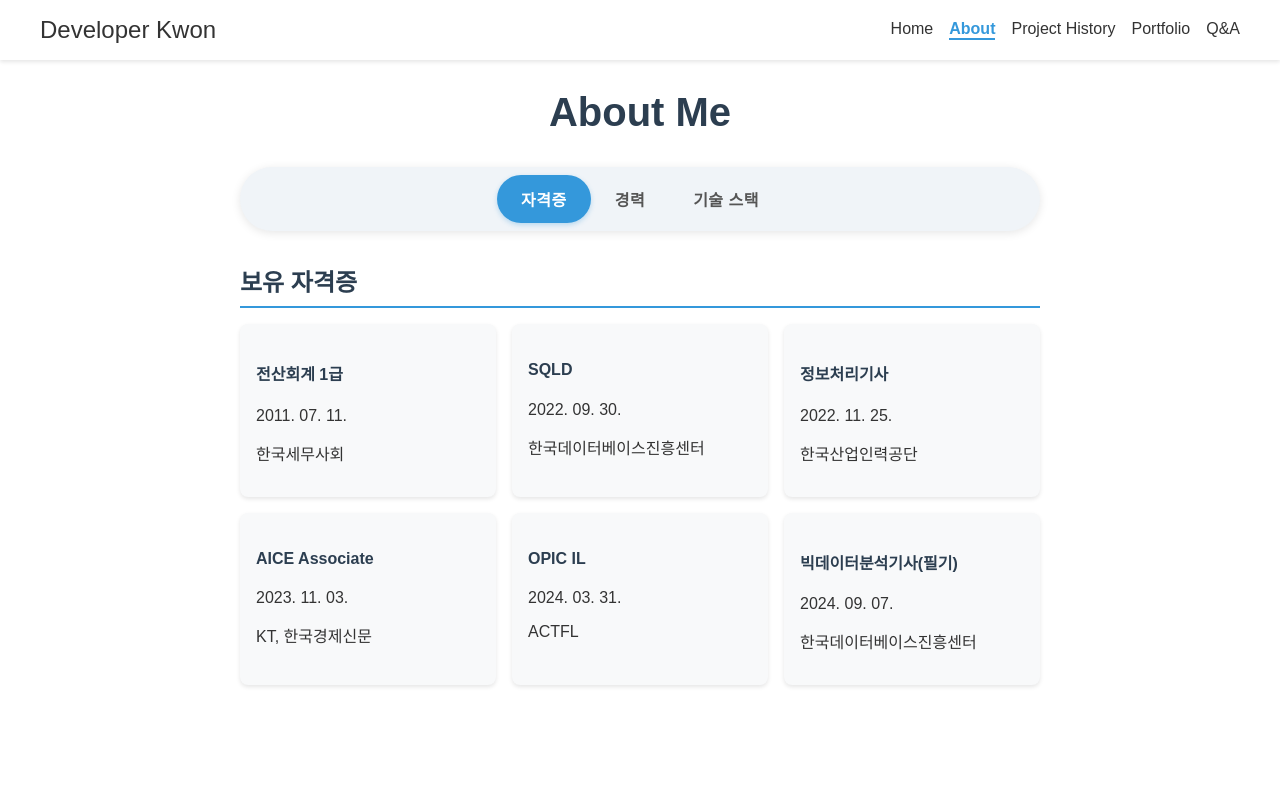
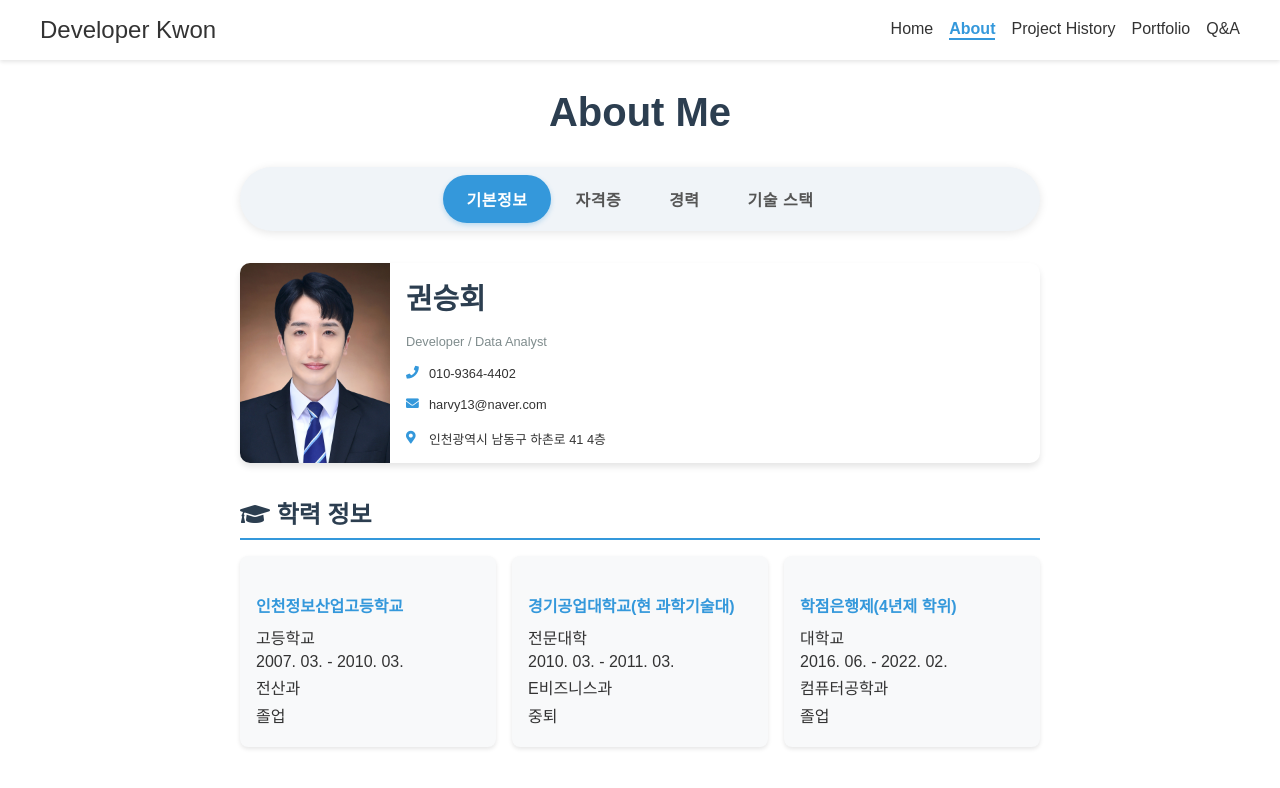
Before and after one commit to harvy1070/harvy_dev, a Vue app in the folder harvy_fe/: page /about in a window 1280 px wide. Shown: the top 788 px of the page. Built offline with nearby package versions, Linux system fonts and the light colour scheme.

Commit message:
about 탭 마무리 작업

```diff
--- a/harvy_fe/package.json
+++ b/harvy_fe/package.json
@@ -8,6 +8,9 @@
     "lint": "vue-cli-service lint"
   },
   "dependencies": {
+    "@fortawesome/fontawesome-svg-core": "^6.6.0",
+    "@fortawesome/free-solid-svg-icons": "^6.6.0",
+    "@fortawesome/vue-fontawesome": "^3.0.8",
     "core-js": "^3.8.3",
     "vue": "^3.2.13",
     "vue-router": "^4.4.4",
--- a/harvy_fe/src/views/About.vue
+++ b/harvy_fe/src/views/About.vue
@@ -6,13 +6,40 @@
 
         <div class="main-tabs">
             <button
-                v-for="tab in ['자격증', '경력', '기술 스택']"
+                v-for="tab in ['기본정보', '자격증', '경력', '기술 스택']"
                 :key="tab"
                 @click="selectMainTab(tab)"
                 :class="{ active: selectedMainTab === tab }"
             >
                 {{ tab }}
             </button>
+        </div>
+
+        <div v-if="selectedMainTab === '기본정보'" class="basic-info">
+            <div class="business-card">
+                <div class="card-left">
+                    <img src="@/assets/profile_image.jpg" alt="Profile Image" class="profile-image" />
+                </div>
+                <div class="card-right">
+                    <h2 class="name">{{ basicInfo.name }}</h2>
+                    <p class="title">Developer / Data Analyst</p>
+
+                    <p><i class="fas fa-phone"></i> {{ basicInfo.phone }}</p>
+                    <p><i class="fas fa-envelope"></i> {{ basicInfo.email }}</p>
+                    <p><i class="fas fa-map-marker-alt"></i> {{ basicInfo.address }}</p>
+                </div>
+            </div>
+
+            <h3><i class="fas fa-graduation-cap"></i> 학력 정보</h3>
+            <div class="education-list">
+                <div v-for="edu in basicInfo.education" :key="edu.school" class="education-item">
+                    <h4>{{ edu.school }}</h4>
+                    <p>{{ edu.degree }}</p>
+                    <p>{{ edu.period }}</p>
+                    <p>{{ edu.major }}</p>
+                    <p>{{ edu.status }}</p>
+                </div>
+            </div>
         </div>
 
         <div v-if="selectedMainTab === '자격증'" class="certifications">
@@ -32,7 +59,7 @@
                 <div class="experience-item" v-for="exp in experiences" :key="exp.company">
                     <div class="date">{{ exp.period }}</div>
                     <div class="content">
-                        <h4>{{ exp.company }}</h4>
+                        <h4 :style="{ color: 'black' }">{{ exp.company }}</h4>
                         <p class="position">{{ exp.position }}</p>
                         <p>{{ exp.description }}</p>
                     </div>
@@ -71,13 +98,58 @@ export default {
     name: 'AboutPage',
     data() {
         return {
-            selectedMainTab: '자격증',
+            selectedMainTab: '기본정보',
             selectedCategory: null,
+            basicInfo: {
+                name: '권승회',
+                birthDate: '1992. 01. 27.',
+                phone: '010-9364-4402',
+                email: 'harvy13@naver.com',
+                address: '인천광역시 남동구 하촌로 41 4층',
+                education: [
+                    {
+                        school: '인천정보산업고등학교',
+                        degree: '고등학교',
+                        period: '2007. 03. - 2010. 03.',
+                        major: '전산과',
+                        status: '졸업',
+                    },
+                    {
+                        school: '경기공업대학교(현 과학기술대)',
+                        degree: '전문대학',
+                        period: '2010. 03. - 2011. 03.',
+                        major: 'E비즈니스과',
+                        status: '중퇴',
+                    },
+                    {
+                        school: '학점은행제(4년제 학위)',
+                        degree: '대학교',
+                        period: '2016. 06. - 2022. 02.',
+                        major: '컴퓨터공학과',
+                        status: '졸업',
+                    },
+                ],
+            },
             certifications: [
                 {
-                    name: '전산회계 1급',
-                    date: '2011. 07. 11.',
-                    org: '한국세무사회',
+                    name: '빅데이터분석기사(필기)',
+                    date: '2024. 09. 07.',
+                    org: '한국데이터베이스진흥센터',
+                },
+                {
+                    name: 'OPIC IL',
+                    date: '2024. 03. 31.',
+                    org: 'ACTFL',
+                },
+                {
+                    name: 'AICE Associate',
+                    date: '2023. 11. 03.',
+                    org: 'KT, 한국경제신문',
+                },
+                {
+                    name: '정보처리기사',
+                    date: '2022. 11. 25.',
+                    org: '한국산업인력공단',
                 },
                 {
                     name: 'SQLD',
@@ -85,20 +157,9 @@ export default {
                     org: '한국데이터베이스진흥센터',
                 },
                 {
-                    name: '정보처리기사',
-                    date: '2022. 11. 25.',
-                    org: '한국산업인력공단',
-                },
-                {
-                    name: 'AICE Associate',
-                    date: '2023. 11. 03.',
-                    org: 'KT, 한국경제신문',
-                },
-                { name: 'OPIC IL', date: '2024. 03. 31.', org: 'ACTFL' },
-                {
-                    name: '빅데이터분석기사(필기)',
-                    date: '2024. 09. 07.',
-                    org: '한국데이터베이스진흥센터',
+                    name: '전산회계 1급',
+                    date: '2011. 07. 11.',
+                    org: '한국세무사회',
                 },
             ],
             experiences: [
@@ -144,10 +205,10 @@ export default {
                 {
                     name: '데이터 분석 & AI',
                     items: [
-                        { name: 'Python', level: 70 },
+                        { name: 'Python', level: 85 },
                         { name: 'Pandas/Numpy', level: 70 },
-                        { name: 'TensorFlow/Pytorch', level: 70 },
-                        { name: 'Matplotlib/Seaborn', level: 60 },
+                        { name: 'TensorFlow/Pytorch', level: 65 },
+                        { name: 'Matplotlib/Seaborn', level: 75 },
                     ],
                 },
                 {
@@ -202,10 +263,28 @@ export default {
         },
     },
     mounted() {
-        this.selectMainTab('자격증');
+        this.selectMainTab('기본정보');
     },
 };
 </script>
+
+<style>
+/* 전역 스타일 */
+.about-page {
+    font-family: 'NanumSquare', sans-serif;
+}
+
+html,
+body {
+    scrollbar-width: none; /* Firefox */
+    -ms-overflow-style: none; /* IE and Edge */
+}
+
+html::-webkit-scrollbar,
+body::-webkit-scrollbar {
+    display: none; /* Chrome, Safari, Opera */
+}
+</style>
 
 <style scoped>
 .about-page {
@@ -217,6 +296,7 @@ export default {
 }
 
 .header {
+    /* position: sticky; */
     margin-top: 50px;
     text-align: center;
     margin-bottom: 2rem;
@@ -229,6 +309,10 @@ h4 {
     color: #2c3e50;
 }
 
+h4 {
+    color: #3498db;
+}
+
 h1 {
     font-size: 2.5rem;
     margin-bottom: 1rem;
@@ -239,6 +323,124 @@ h3 {
     margin-bottom: 1rem;
     border-bottom: 2px solid #3498db;
     padding-bottom: 0.5rem;
+}
+.business-card {
+    width: 100%;
+    height: 200px;
+    display: flex;
+    background-color: #ffffff;
+    border-radius: 10px;
+    box-shadow: 0 4px 6px rgba(0, 0, 0, 0.1);
+    overflow: hidden;
+    margin-bottom: 2rem;
+}
+
+.card-left {
+    flex: 0 0 150px;
+    background-color: #3498db;
+}
+
+.profile-image {
+    width: 100%;
+    height: 100%;
+    object-fit: cover;
+}
+
+.card-right {
+    flex: 1;
+    padding: 1rem;
+    display: flex;
+    flex-direction: column;
+    justify-content: center;
+}
+
+.name {
+    font-size: 1.5rem;
+    color: #2c3e50;
+    margin-bottom: 0.25rem;
+}
+
+.title {
+    font-size: 0.9rem;
+    color: #7f8c8d;
+    margin-bottom: 0.5rem;
+}
+
+.card-right p {
+    font-size: 0.8rem;
+    margin-bottom: 0.25rem;
+    display: flex;
+    align-items: center;
+}
+
+.card-right i {
+    margin-right: 0.5rem;
+    color: #3498db;
+    width: 15px;
+}
+
+.name {
+    margin-top: 2px;
+    font-size: 1.8rem;
+    color: #2c3e50;
+    /* margin-bottom: 0.5rem; */
+}
+
+.title {
+    font-size: 1rem;
+    color: #7f8c8d;
+    margin-bottom: 1rem;
+}
+
+.contact-info p {
+    display: flex;
+    align-items: center;
+    margin-bottom: 0.5rem;
+    color: #34495e;
+}
+
+.contact-info i {
+    margin-right: 0.5rem;
+    color: #3498db;
+    width: 20px;
+}
+
+@media (max-width: 768px) {
+    .business-card {
+        flex-direction: column;
+    }
+
+    .card-left {
+        max-width: 100%;
+        height: 200px;
+    }
+
+    .card-right {
+        padding: 1rem;
+    }
+}
+
+.education-list {
+    display: grid;
+    grid-template-columns: repeat(auto-fit, minmax(250px, 1fr));
+    gap: 1rem;
+    margin-top: 1rem;
+}
+
+.education-item {
+    background-color: #f8f9fa;
+    padding: 1rem;
+    border-radius: 8px;
+    box-shadow: 0 2px 4px rgba(0, 0, 0, 0.1);
+}
+
+.education-item h4 {
+    color: #3498db;
+    margin-bottom: 0.5rem;
+}
+
+.education-item p {
+    margin: 0.25rem 0;
 }
 
 .main-tabs,
@@ -379,7 +581,12 @@ h3 {
     .about-page {
         padding: 1rem;
     }
-
+    .info-grid {
+        grid-template-columns: 1fr;
+    }
+    .info-item {
+        flex-basis: 100%;
+    }
     .grid,
     .skill-grid {
         grid-template-columns: 1fr;
@@ -400,10 +607,3 @@ h3 {
     }
 }
 </style>
-
-<style>
-/* 전역 스타일 */
-.about-page {
-    font-family: 'NanumSquare', sans-serif;
-}
-</style>
--- a/harvy_fe/src/views/Home.vue
+++ b/harvy_fe/src/views/Home.vue
@@ -5,19 +5,22 @@
             <h1 class="main-title">코더가 아닌 생각을 하는 개발자가 되겠습니다.</h1>
             <div class="hero-section">
                 <div class="profile-image-container">
-            <img src="@/assets/profile_image.jpg" alt="Profile Image" class="profile-image">
+                    <img src="@/assets/profile_image.jpg" alt="Profile Image" class="profile-image" />
                 </div>
                 <div class="hero-content">
-            <h2 class="name">권승회</h2>
-            <p class="title">Developer & Data Analyst</p>
+                    <!-- <h2 class="name">권승회</h2> -->
+                    <p class="title">생각하는 개발자 권승회</p>
                     <p class="description">
-                기획 회사에서의 2년간의 기획 경험을 바탕으로,<br>
-                단순한 코더가 아닌 문제 해결에 강한 개발자가 되기 위해 노력하고 있습니다.<br><br>
-                KT Aivle에서 데이터 분석과 AI 개발 프로젝트를 수행한 경험을 통해 실력을 쌓았으며,<br>
-                AI 개발 역량을 강화하고자 Kaggle 대회에 꾸준히 참여하고 있습니다.<br><br>
-                또한, 백엔드 개발에도 열정을 가지고 있으며,<br>
-                효율적인 시스템 설계와 안정적인 데이터 흐름을 구현하기 위해 지속적으로 연습하고 있습니다.</p>
-            <router-link to="/portfolio" class="cta-button">View My Work</router-link>
+                        기획 회사에서의 2년간의 기획 경험을 바탕으로,<br />
+                        단순한 코더가 아닌 문제 해결에 강한 개발자가 되기 위해 노력하고 있습니다.<br /><br />
+                        KT Aivle에서 데이터 분석과 AI 개발 프로젝트를 수행한 경험을 통해 실력을 쌓았으며,<br />
+                        AI 개발 역량을 강화하고자 Kaggle 대회에 꾸준히 참여하고 있습니다.<br /><br />
+                        또한, 백엔드 개발에도 열정을 가지고 있으며,<br />
+                        Django 프레임워크를 활용해 설계하고 구현하는 연습을 하고 있습니다.<br />
+                        그리고 RESTful API 개발, 데이터베이스 관리, 사용자 인증 및 권한 부여 등의<br />
+                        작업을 통해 안정적이고 확장 가능한 백엔드 시스템을 구축하기 위해 노력하고 있습니다.
+                    </p>
+                    <router-link to="/about" class="cta-button">View About Me</router-link>
                 </div>
             </div>
         </div>
@@ -26,8 +29,8 @@
 
 <script>
 export default {
-    name: 'HomePage'
-  }
+    name: 'HomePage',
+};
 </script>
 
 <style scoped>
@@ -53,8 +56,12 @@
 }
 
 @keyframes rotate {
-  from { transform: rotate(0deg); }
-  to { transform: rotate(360deg); }
+    from {
+        transform: rotate(0deg);
+    }
+    to {
+        transform: rotate(360deg);
+    }
 }
 
 .content-wrapper {
@@ -85,9 +92,9 @@
 }
 
 .profile-image {
-  width: 150px; /* 변경: 이미지 크기 줄임 */
-  height: 150px; /* 변경: 이미지 크기 줄임 */
-  border-radius: 50%;
+    width: 210px; /* 변경: 이미지 크기 줄임 */
+    height: 230px; /* 변경: 이미지 크기 줄임 */
+    border-radius: 20%;
     object-fit: cover;
     border: 5px solid #fff;
     box-shadow: 0 5px 15px rgba(0, 0, 0, 0.1);
@@ -95,14 +102,14 @@
 }
 
 .name {
-  font-size: 2rem; /* 변경: 글자 크기 줄임 */
+    font-size: 1.5rem; /* 변경: 글자 크기 줄임 */
     color: #2c3e50;
     margin-bottom: 0.5rem;
     font-weight: 700;
 }
 
 .title {
-  font-size: 1.1rem; /* 변경: 글자 크기 줄임 */
+    font-size: 1.3rem; /* 변경: 글자 크기 줄임 */
     color: #3498db;
     margin-bottom: 0.8rem; /* 변경: 마진 줄임 */
     font-weight: 600;
@@ -116,7 +123,7 @@
 }
 
 .cta-button {
-  margin-top: 20px;
+    margin-top: 10px;
     display: inline-block;
     padding: 0.6rem 1.2rem; /* 변경: 패딩 줄임 */
     background-color: #3498db;
```
Also changed, not shown: harvy_fe/public/index.html (+9 -5 lines), harvy_fe/src/components/NavBar.vue (+20 -7 lines), harvy_fe/src/main.js (+13 -4 lines), 1 other file (tests, documents, lock files or other folders). Lines whose indentation alone changed are shown as unchanged.
